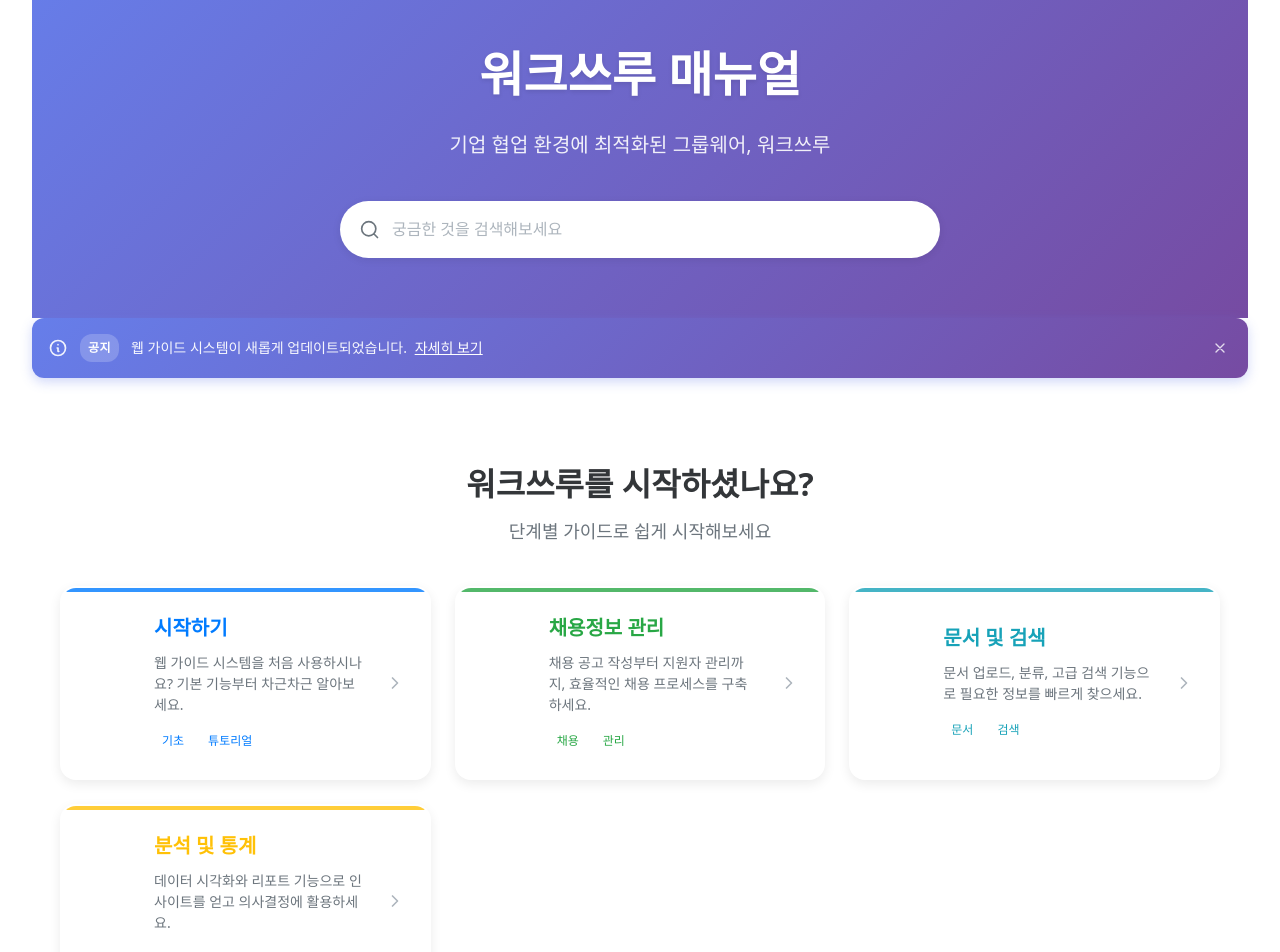
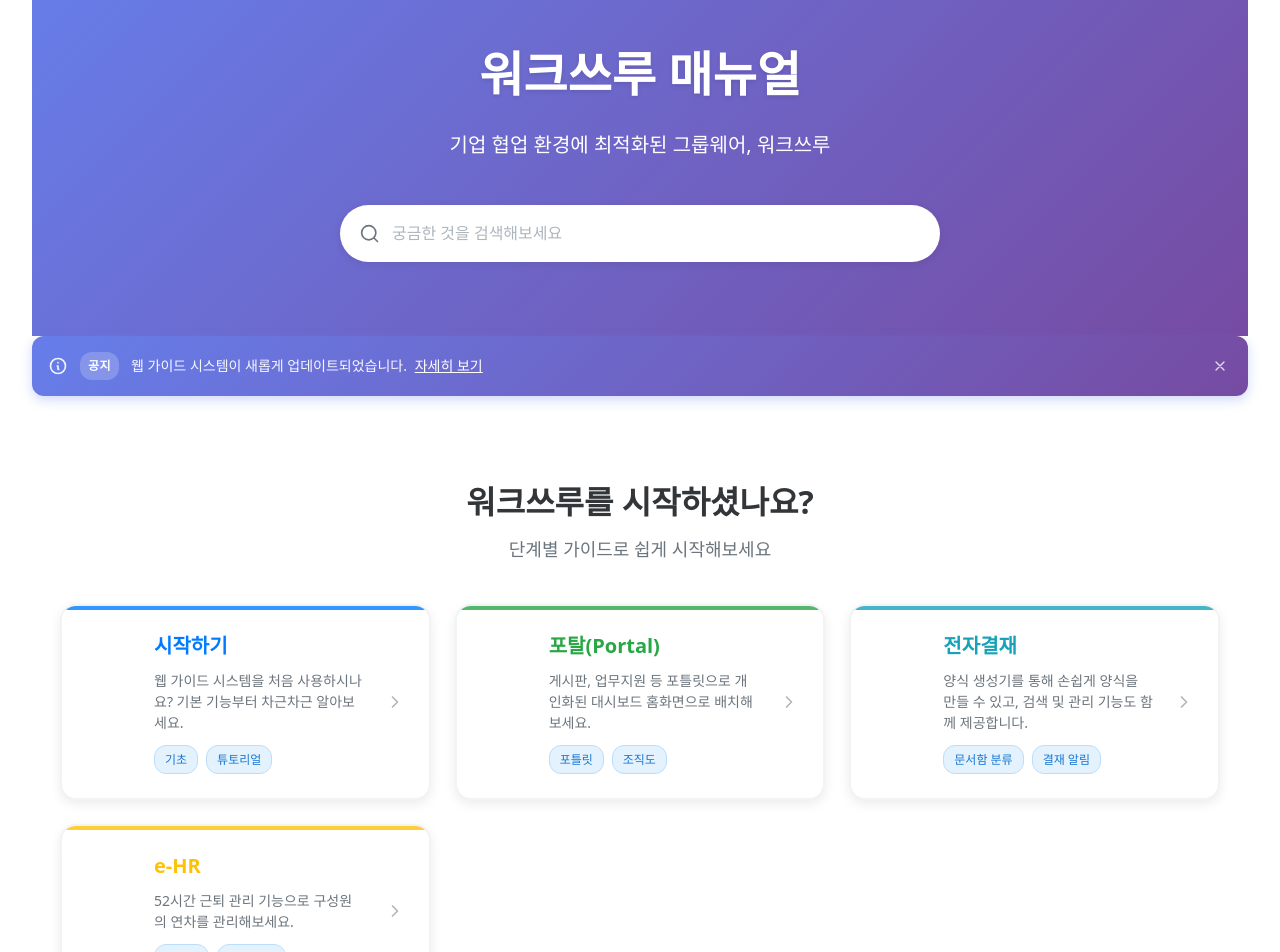
Before and after one commit to joonsu1229/web-guide-front-end, a Vue app: page / in a window 1280 px wide. Shown: the part 140-1092 px from the top of the page. Built offline with nearby package versions, Linux system fonts and the light colour scheme; a web font is replaced by a local one.

Commit message:
feat(style): 화면 전환 및 애니메이션 css 수정

```diff
--- a/src/App.vue
+++ b/src/App.vue
@@ -9,7 +9,7 @@
             <div class="flex justify-between items-center h-16">
               <!-- Logo -->
               <div class="flex items-center">
-                <div class="flex-shrink-0 flex items-center gap-3">
+                <div class="flex-shrink-0 flex items-center gap-3 logo-container">
                   <img src="/src/assets/workthrough-icon.png" alt="워크쓰루 로고" class="logo-icon" />
                   <h1 class="text-2xl font-bold logo-text">
                     워크쓰루 헬프센터
@@ -92,7 +92,7 @@
         <!-- Main Content -->
         <main class="max-w-7xl mx-auto px-4 sm:px-6 lg:px-8 py-8">
           <router-view v-slot="{ Component }">
-            <transition name="page-fade" mode="out-in">
+            <transition name="page-slide" mode="out-in">
               <component :is="Component" :isDark="isDarkMode" />
             </transition>
           </router-view>
@@ -103,13 +103,7 @@
           <div class="max-w-7xl mx-auto px-4 sm:px-6 lg:px-8 py-8">
             <div class="flex flex-col md:flex-row justify-between items-center">
               <div class="text-sm text-gray-500">
-                © 2024 HybridSearch. Spring Boot + Vue.js로 구현된 하이브리드 검색 시스템
-              </div>
-              <div class="flex items-center space-x-4 mt-4 md:mt-0">
-                <n-tag size="small" type="info">Java 21</n-tag>
-                <n-tag size="small" type="success">Spring Boot</n-tag>
-                <n-tag size="small" type="warning">Vue 3</n-tag>
-                <n-tag size="small" type="error">LangChain</n-tag>
+                © 2025 워크쓰루 매뉴얼 / 문의 : 1566-4014
               </div>
             </div>
           </div>
@@ -282,6 +276,19 @@
   opacity: 0.9;
 }
 
+.logo-container {
+  cursor: pointer;
+  transition: all 0.3s ease;
+}
+
+.logo-container:hover {
+  transform: scale(1.05);
+}
+
+.logo-container:hover .logo-icon {
+  transform: rotate(-5deg);
+}
+
 /* Mobile Menu Styles */
 .mobile-menu-container {
   border-top: 1px solid var(--border-color);
@@ -300,13 +307,27 @@
 }
 
 /* Page Transition Styles */
-.page-fade-enter-active,
-.page-fade-leave-active {
-  transition: opacity 0.3s ease;
+.page-slide-enter-active {
+  transition: all 0.6s cubic-bezier(0.23, 1, 0.32, 1);
 }
 
-.page-fade-enter-from,
-.page-fade-leave-to {
+.page-slide-leave-active {
+  transition: all 0.4s cubic-bezier(0.23, 1, 0.32, 1);
+}
+
+.page-slide-enter-from {
   opacity: 0;
+  transform: translateX(50px) scale(0.98);
+}
+
+.page-slide-leave-to {
+  opacity: 0;
+  transform: translateX(-30px) scale(1.02);
+}
+
+.page-slide-enter-to,
+.page-slide-leave-from {
+  opacity: 1;
+  transform: translateX(0) scale(1);
 }
 </style>
--- a/src/components/GuideBanners.vue
+++ b/src/components/GuideBanners.vue
@@ -146,29 +146,29 @@
         },
         {
           id: 2,
-          title: '채용정보 관리',
-          description: '채용 공고 작성부터 지원자 관리까지, 효율적인 채용 프로세스를 구축하세요.',
+          title: '포탈(Portal)',
+          description: '게시판, 업무지원 등 포틀릿으로 개인화된 대시보드 홈화면으로 배치해보세요.',
           icon: 'DocumentIcon',
           className: 'banner-success',
-          tags: ['채용', '관리'],
+          tags: ['포틀릿', '조직도'],
           section: 'job-management'
         },
         {
           id: 3,
-          title: '문서 및 검색',
-          description: '문서 업로드, 분류, 고급 검색 기능으로 필요한 정보를 빠르게 찾으세요.',
+          title: '전자결재',
+          description: '양식 생성기를 통해 손쉽게 양식을 만들 수 있고, 검색 및 관리 기능도 함께 제공합니다.',
           icon: 'SearchIcon',
           className: 'banner-info',
-          tags: ['문서', '검색'],
+          tags: ['문서함 분류', '결재 알림'],
           section: 'search'
         },
         {
           id: 4,
-          title: '분석 및 통계',
-          description: '데이터 시각화와 리포트 기능으로 인사이트를 얻고 의사결정에 활용하세요.',
+          title: 'e-HR',
+          description: '52시간 근퇴 관리 기능으로 구성원의 연차를 관리해보세요.',
           icon: 'AnalyticsIcon',
           className: 'banner-warning',
-          tags: ['분석', '리포트'],
+          tags: ['출퇴근', '연차 관리'],
           section: 'analytics'
         }
       ]
@@ -228,7 +228,7 @@
 }
 
 .banner-card {
-  background: var(--card-bg);
+  background: #ffffff;
   border-radius: 16px;
   padding: 24px;
   display: flex;
@@ -236,7 +236,7 @@
   gap: 20px;
   cursor: pointer;
   transition: all 0.3s ease;
-  border: 2px solid transparent;
+  border: 2px solid #f1f3f4;
   box-shadow: 0 4px 12px rgba(0, 0, 0, 0.08);
   position: relative;
   overflow: hidden;
@@ -254,8 +254,33 @@
 }
 
 .banner-card:hover {
-  transform: translateY(-4px);
-  box-shadow: 0 8px 24px rgba(0, 0, 0, 0.15);
+  transform: translateY(-8px) scale(1.02);
+  box-shadow: 0 12px 32px rgba(0, 0, 0, 0.18);
+}
+
+.banner-card:hover .banner-icon {
+  transform: rotate(5deg) scale(1.1);
+  animation: pulse 2s infinite;
+}
+
+@keyframes pulse {
+  0%, 100% {
+    transform: rotate(5deg) scale(1.1);
+  }
+  50% {
+    transform: rotate(5deg) scale(1.15);
+  }
+}
+
+.guide-banners.dark-mode .banner-card {
+  background: #374151;
+  border-color: #4b5563;
+}
+
+.guide-banners.dark-mode .banner-tag {
+  background: #1e3a8a;
+  color: #93c5fd;
+  border-color: #3b82f6;
 }
 
 .banner-primary {
@@ -285,6 +310,7 @@
   color: white;
   border-radius: 12px;
   opacity: 0.9;
+  transition: all 0.3s cubic-bezier(0.4, 0, 0.2, 1);
 }
 
 .banner-content {
@@ -317,12 +343,13 @@
 }
 
 .banner-tag {
-  background: var(--hover-bg);
-  color: var(--text-color);
-  padding: 4px 8px;
+  background: #e3f2fd;
+  color: #1976d2;
+  padding: 4px 10px;
   border-radius: 12px;
   font-size: 12px;
   font-weight: 500;
+  border: 1px solid #bbdefb;
 }
 
 .banner-arrow {
--- a/src/components/SearchBar.vue
+++ b/src/components/SearchBar.vue
@@ -126,6 +126,7 @@
   max-width: 600px;
   margin: 0 auto;
   position: relative;
+  padding: 4px 0;
 }
 
 .search-wrapper {
@@ -146,7 +147,8 @@
 
 .search-input-group:focus-within {
   border-color: #007BFF;
-  box-shadow: 0 4px 16px rgba(0, 123, 255, 0.15);
+  box-shadow: 0 6px 20px rgba(0, 123, 255, 0.2);
+  transform: translateY(-2px);
 }
 
 .search-icon {
--- a/src/views/Manual.vue
+++ b/src/views/Manual.vue
@@ -2,17 +2,26 @@
   <div class="manual-container" :class="{ 'dark-mode': isDarkMode }">
     <div v-if="showMainPage" class="main-page">
       <div class="hero-section">
-        <div class="hero-content">
+        <div class="hero-content animate-fade-in">
           <div class="hero-header">
-            <h1 class="hero-title">워크쓰루 매뉴얼</h1>
+            <h1 class="hero-title animate-slide-up">워크쓰루 매뉴얼</h1>
           </div>
-          <p class="hero-subtitle">기업 협업 환경에 최적화된 그룹웨어, 워크쓰루</p>
-          <SearchBar @search="handleSearch" :isDark="isDarkMode" />
+          <p class="hero-subtitle animate-slide-up delay-1">기업 협업 환경에 최적화된 그룹웨어, 워크쓰루</p>
+          <div class="animate-slide-up delay-2">
+            <SearchBar @search="handleSearch" :isDark="isDarkMode" />
+          </div>
         </div>
       </div>
 
-      <NoticeBanner :isDark="isDarkMode" />
-      <GuideBanners @banner-select="handleBannerSelect" :isDark="isDarkMode" />
+      <div class="scroll-reveal" ref="notice">
+        <NoticeBanner :isDark="isDarkMode" />
+      </div>
+      <div class="scroll-reveal" ref="banners">
+        <GuideBanners @banner-select="handleBannerSelect" :isDark="isDarkMode" />
+      </div>
+      <div class="scroll-reveal" ref="faq">
+        <FrequentlyAskedQuestions :isDark="isDarkMode" />
+      </div>
     </div>
 
     <div v-else class="guide-content">
@@ -47,6 +56,7 @@
 import SearchBar from '@/components/SearchBar.vue'
 import NoticeBanner from '@/components/NoticeBanner.vue'
 import GuideBanners from '@/components/GuideBanners.vue'
+import FrequentlyAskedQuestions from '@/components/FrequentlyAskedQuestions.vue'
 
 export default {
   name: 'Manual',
@@ -61,7 +71,8 @@
     ManualContent,
     SearchBar,
     NoticeBanner,
-    GuideBanners
+    GuideBanners,
+    FrequentlyAskedQuestions
   },
   data() {
     return {
@@ -73,6 +84,9 @@
     isDarkMode() {
       return this.isDark
     }
+  },
+  mounted() {
+    this.setupScrollAnimations()
   },
   methods: {
     handleSectionChange(section) {
@@ -89,6 +103,26 @@
     },
     goToMainPage() {
       this.showMainPage = true
+    },
+    setupScrollAnimations() {
+      const observerOptions = {
+        threshold: 0.1,
+        rootMargin: '0px 0px -50px 0px'
+      }
+
+      const observer = new IntersectionObserver((entries) => {
+        entries.forEach(entry => {
+          if (entry.isIntersecting) {
+            entry.target.classList.add('visible')
+          }
+        })
+      }, observerOptions)
+
+      // Observe scroll-reveal elements
+      this.$nextTick(() => {
+        const scrollElements = document.querySelectorAll('.scroll-reveal')
+        scrollElements.forEach(el => observer.observe(el))
+      })
     }
   }
 }
@@ -125,7 +159,7 @@
 .hero-content {
   max-width: 800px;
   margin: 0 auto;
-  padding: 0 20px;
+  padding: 0 20px 10px;
 }
 
 .hero-header {
@@ -198,6 +232,80 @@
   color: #fff;
 }
 
+/* Animation Classes */
+@keyframes fadeIn {
+  from {
+    opacity: 0;
+  }
+  to {
+    opacity: 1;
+  }
+}
+
+@keyframes slideUp {
+  from {
+    opacity: 0;
+    transform: translateY(30px);
+  }
+  to {
+    opacity: 1;
+    transform: translateY(0);
+  }
+}
+
+@keyframes slideInFromLeft {
+  from {
+    opacity: 0;
+    transform: translateX(-50px);
+  }
+  to {
+    opacity: 1;
+    transform: translateX(0);
+  }
+}
+
+@keyframes slideInFromRight {
+  from {
+    opacity: 0;
+    transform: translateX(50px);
+  }
+  to {
+    opacity: 1;
+    transform: translateX(0);
+  }
+}
+
+.animate-fade-in {
+  animation: fadeIn 1s ease-out;
+}
+
+.animate-slide-up {
+  animation: slideUp 0.8s ease-out;
+}
+
+.animate-slide-up.delay-1 {
+  animation-delay: 0.2s;
+  animation-fill-mode: both;
+  opacity: 0;
+}
+
+.animate-slide-up.delay-2 {
+  animation-delay: 0.4s;
+  animation-fill-mode: both;
+  opacity: 0;
+}
+
+.scroll-reveal {
+  opacity: 0;
+  transform: translateY(50px);
+  transition: all 0.8s cubic-bezier(0.17, 0.67, 0.5, 1.03);
+}
+
+.scroll-reveal.visible {
+  opacity: 1;
+  transform: translateY(0);
+}
+
 @media (max-width: 768px) {
   .guide-content {
     flex-direction: column;
```
